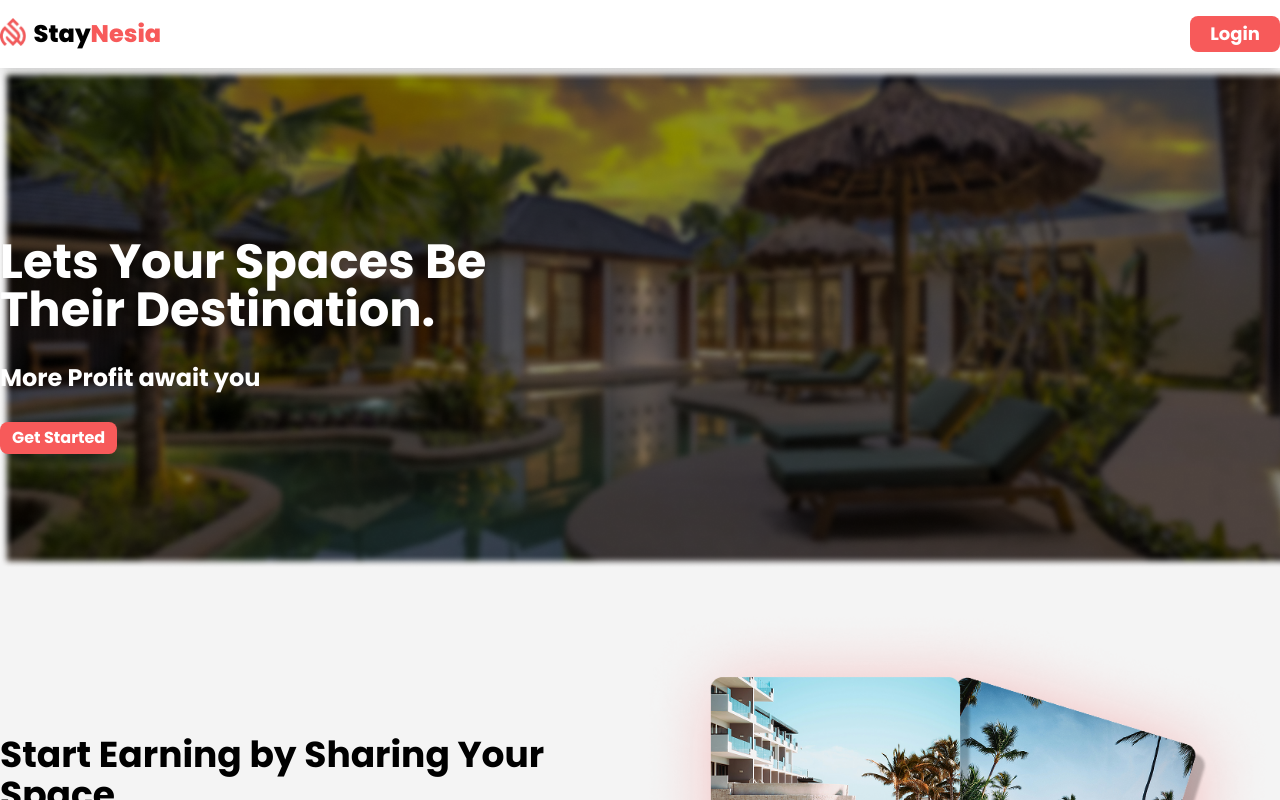
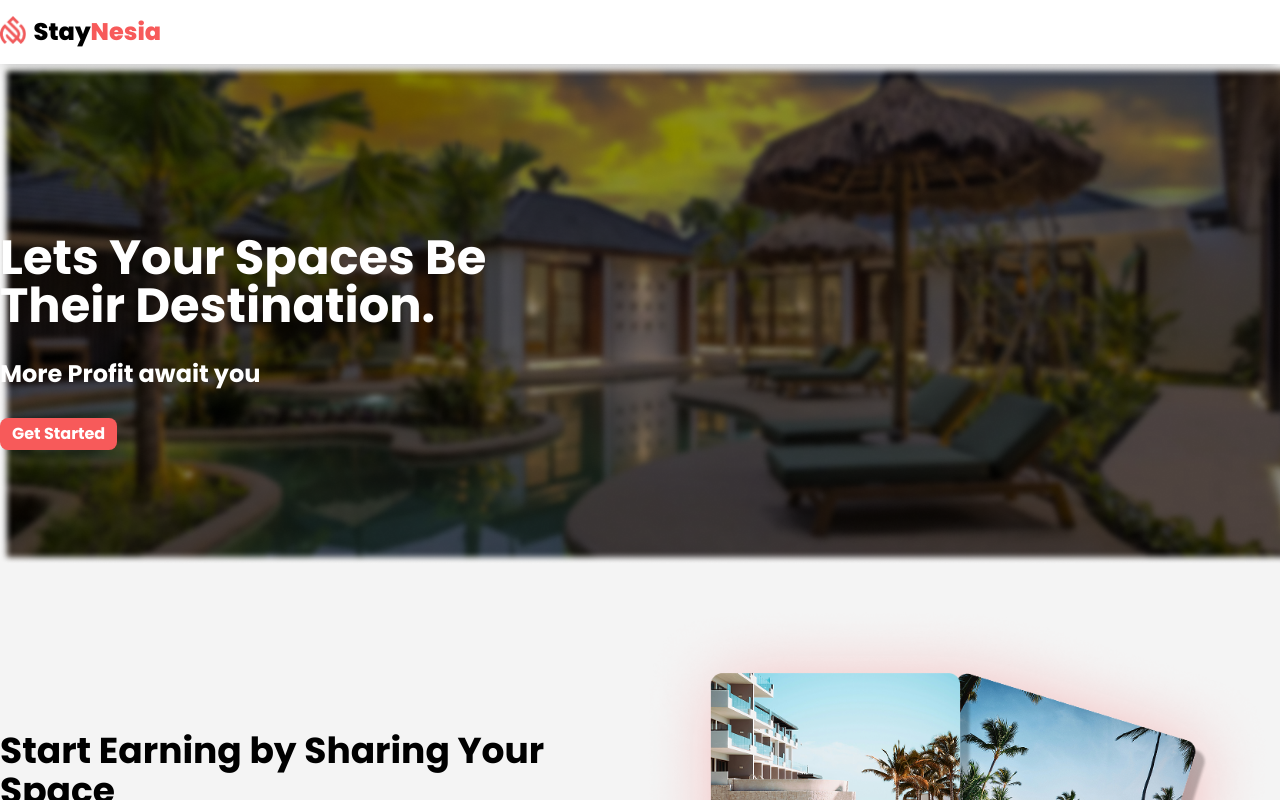
Before and after one commit to Hypermaniax/FinalProject, a React (Vite) app in the folder client/: page /host in a window 1280 px wide. Shown: the top 800 px of the page. Built offline with nearby package versions, Linux system fonts and the light colour scheme.

Commit message:
remove button login

```diff
--- a/client/src/components/NavbarHost.jsx
+++ b/client/src/components/NavbarHost.jsx
@@ -1,11 +1,6 @@
-
 import logoSn1 from "../assets/logosn1.png";
-import { useNavigate } from "react-router-dom";
-
 
 export default function NavbarHost() {
-  const navigate = useNavigate();
-
   return (
     <>
       <nav className="bg-white flex sticky top-0 shadow-lg z-50">
@@ -18,23 +13,9 @@ export default function NavbarHost() {
                 <span className="text-pink">Nesia</span>
               </h1>
             </div>
-            <button
-              onClick={() => navigate("/host/login-host")}
-              className=" hidden md:flex bg-pink-500 text-white px-5 py-1 bg-pink rounded-lg text-lg font-bold hover:bg-pink-600 transition-colors"
-            >
-              Login
-            </button>
           </div>
         </div>
       </nav>
-      {/* <LoginOrSignUp
-        login={loginHost}
-        register={registerHost}
-        ridrect={riderect}
-        heading
-        // isOpen={isOPen}
-        // handleClick={() => setIsopen(!isOPen)}
-      /> */}
     </>
   );
 }
```
Also changed, not shown: client/src/pages/host/HostHome.jsx (+0 -16 lines).
